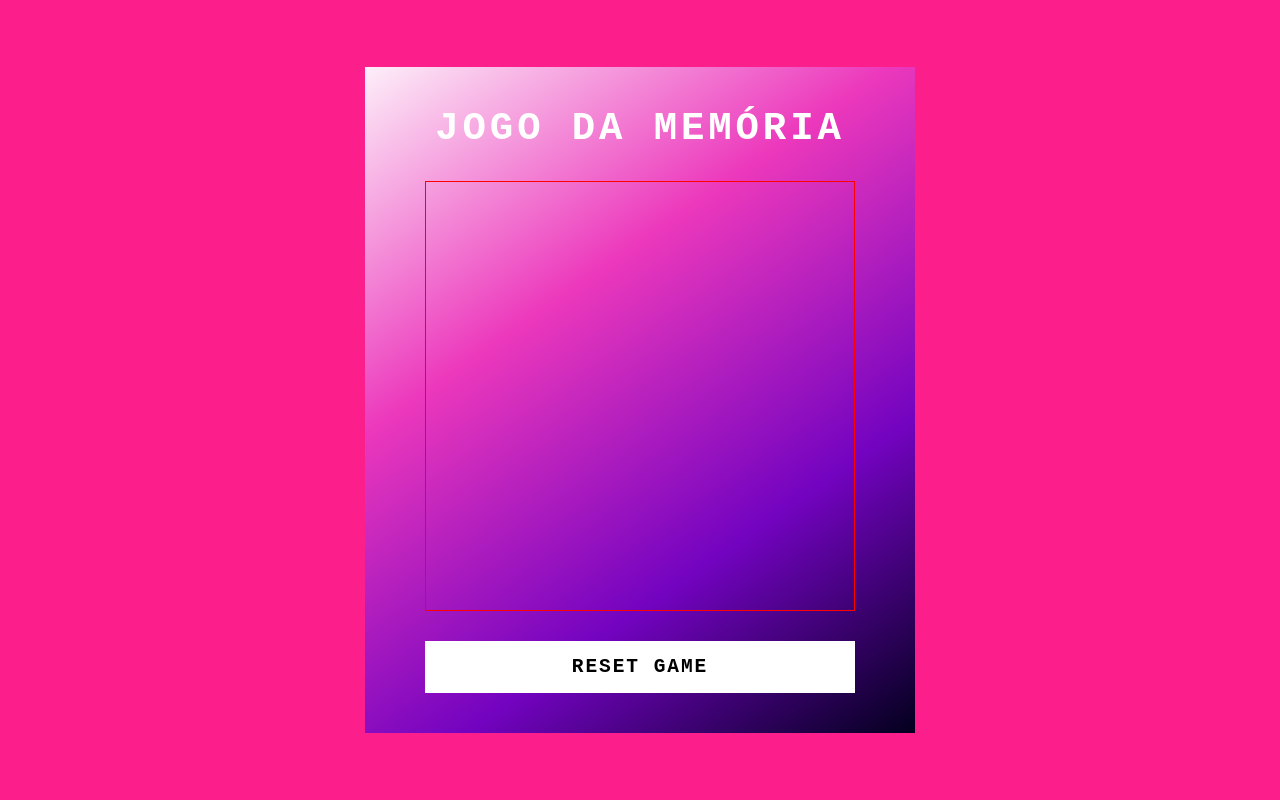
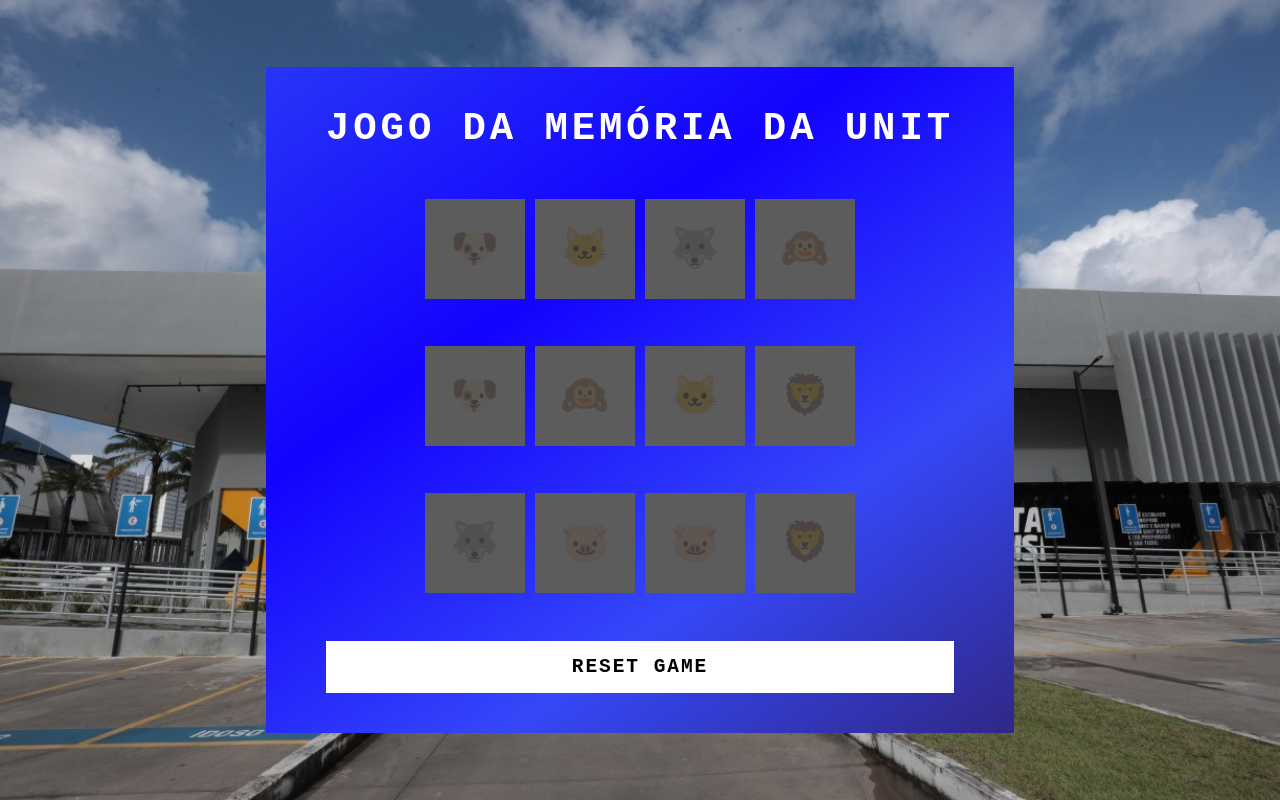
Before and after one commit to KayoLeanndro/Memory-Game, a plain HTML site: page index.html in a window 1280 px wide. Drawn offline with Linux system fonts and the light colour scheme.

Commit message:
Projeto final - Ainda não terminado

```diff
--- a/index.html
+++ b/index.html
@@ -10,7 +10,7 @@
   <body>
 
     <div class="container">
-        <h2>JOGO DA MEMÓRIA</h2>
+        <h2>JOGO DA MEMÓRIA DA UNIT</h2>
         <div class="game">
 
         </div>
--- a/src/scripts/engine.js
+++ b/src/scripts/engine.js
@@ -0,0 +1,48 @@
+const emojis = [
+  "🙉",
+  "🙉",
+  "🦁",
+  "🦁",
+  "🐱",
+  "🐱",
+  "🐺",
+  "🐺",
+  "🐶",
+  "🐶",
+  "🐷",
+  "🐷",
+];
+let openCards = [];
+
+let shuffleEmojis = emojis.sort(() => Math.random() > 0.5 ? 1 : -1);
+
+for(let i = 0; i< emojis.length; i++){
+    let box = document.createElement("div");
+    box.className = "item";
+    box.innerHTML = shuffleEmojis[i];
+    box.onclick = handleClick;
+    document.querySelector(".game").appendChild(box);
+}
+
+function handleClick(){
+    if(openCards.length < 2){
+        this.classList.add("boxOpen");
+        openCards.push(this)
+    }
+    if(openCards.length == 2){
+        setTimeout(checkMath, 500)
+    }
+}
+
+function checkMath(){
+    if(openCards[0].innerHTML === openCards[1].innerHTML){
+        openCards[0].classList.add("boxMatch");
+        openCards[1].classList.add("boxMatch");
+    }else{
+        openCards[0].classList.remove("boxOpen")
+        openCards[1].classList.remove("boxOpen")
+    }
+    openCards = []
+
+    if(document.querySelectorAll(".boxMatch").length=== emojis.length){}
+}
--- a/src/styles/main.css
+++ b/src/styles/main.css
@@ -3,7 +3,9 @@
     justify-content: center;
     align-items: center;
     min-height: 100vh;
-    background-color: #fc1e8a;
+    background-image: url(/src/imgs/unit\ image.jpg);
+    background-size: cover;
+    user-select: none;
 }
 
 .container{
@@ -13,7 +15,7 @@
     justify-content: center;
     align-items: center;
     gap: 30px;
-    background: linear-gradient(325deg,#03001e 0%,#7303c0 30%,#ec38bc,#fdeff9);
+    background: linear-gradient(325deg,#302786 0%,#3548f8 30%,#1302ff,#2735f7);
     padding: 40px 60px;
 }
 h2{
@@ -42,13 +44,15 @@
 
 .game{
     display: flex;
+    align-items: center;
+    justify-content: center;
     width: 430px;
     height: 430px;
-    border: 1px solid red;
     flex-wrap: wrap;
     gap: 10px;
     transform-style:preserve-3d;
     perspective: 500px;
+
 }
 .item{
     position: relative;
@@ -58,4 +62,28 @@
     align-items: center;
     justify-content: center;
     background-color: #fff;
+
+    font-size: 3em;
+    transform: rotateY(180deg);
+    transition: 0.25s;
 }
+
+.item::after{
+    content: '';
+    position: absolute;
+    inset: 0;
+    background: #404040;
+    transition: 0.25s;
+    transform: rotateY(0deg);
+    backface-visibility: hidden;
+    opacity: 0.85;
+
+}
+.item.boxOpen{
+    transform: rotateY(0deg);
+}
+
+.item.boxOpen::after,
+.item.boxMatch::after {
+    transform: rotateY(180deg);
+}
--- a/src/styles/reset.css
+++ b/src/styles/reset.css
@@ -2,6 +2,6 @@
     margin: 0;
     padding: 0;
     outline: none;
-    box-sizing: border-box;
+    /* box-sizing: border-box; */
     font-family: monospace;
 }
```
Also changed, not shown: src/imgs/unit image.jpg (added).
